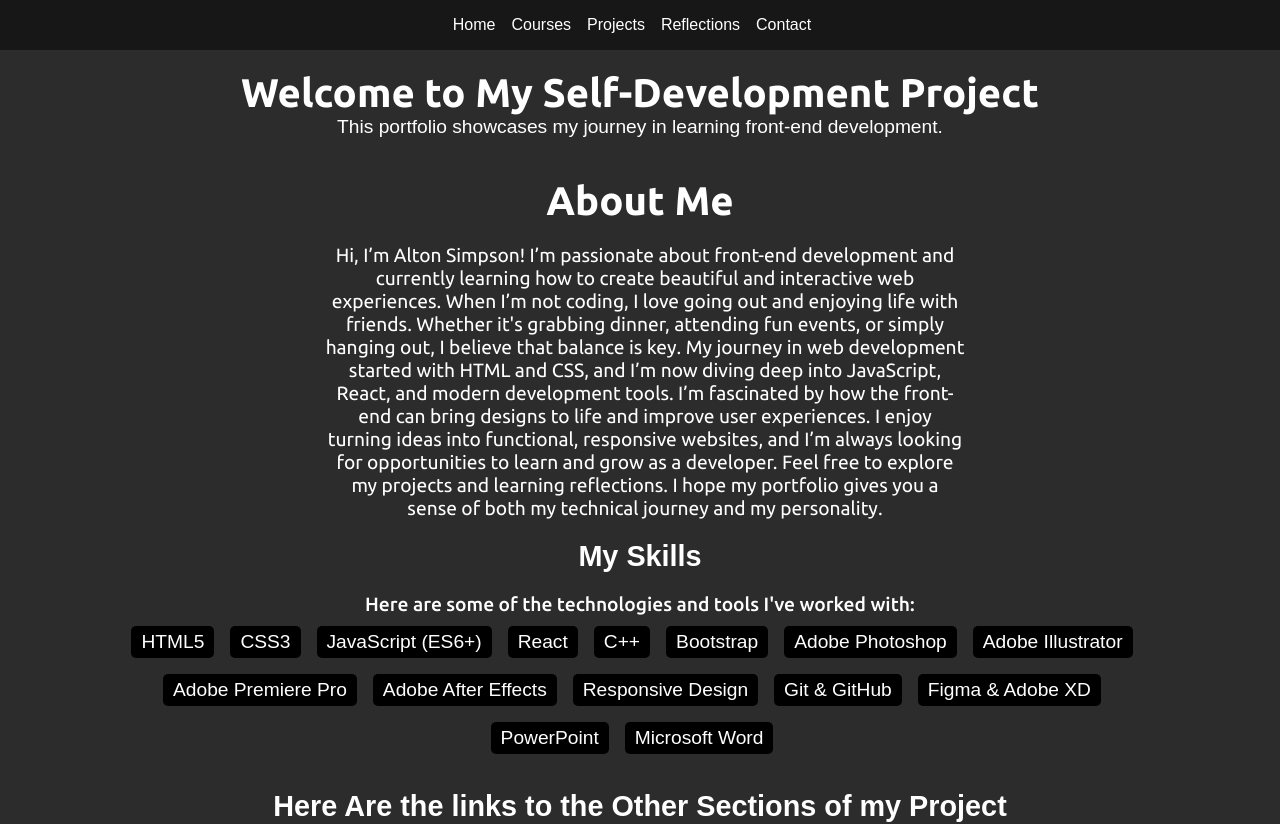
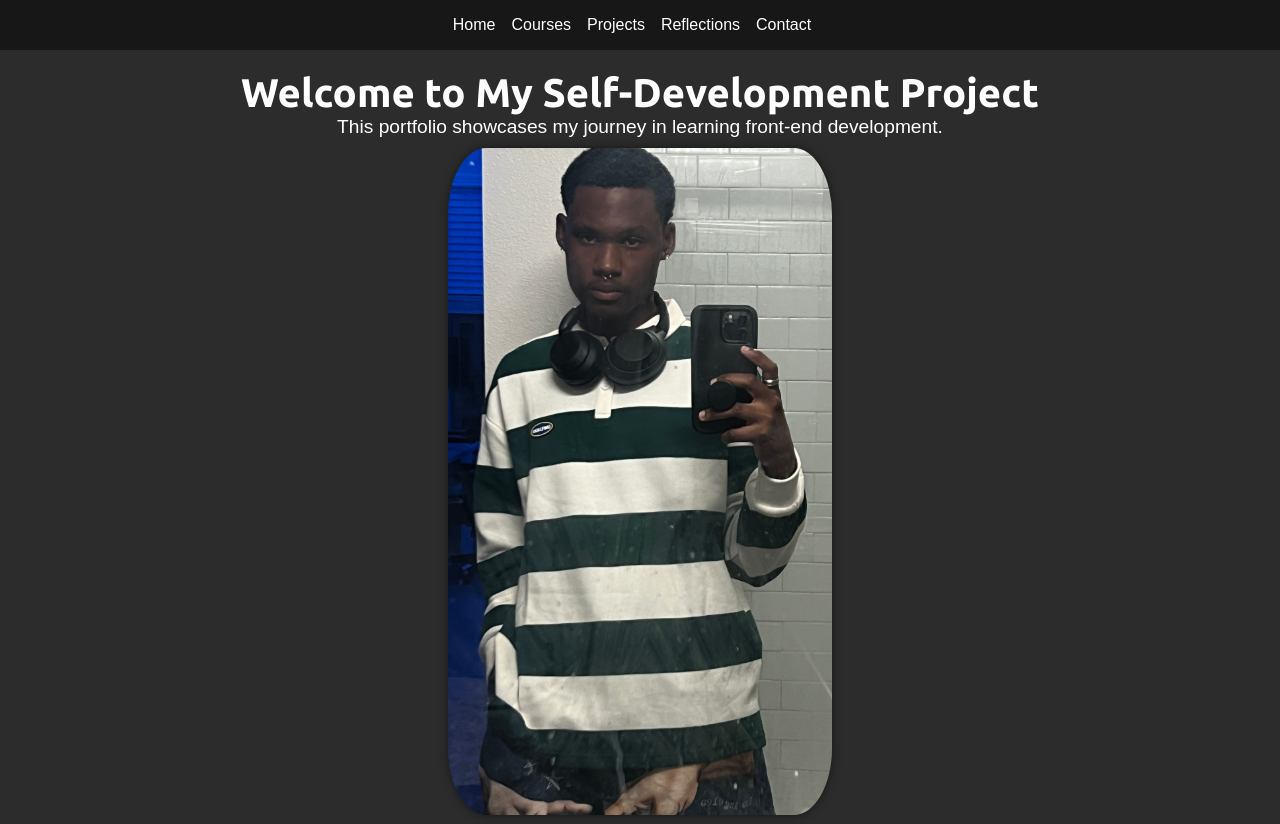
Before and after one commit to Ctrlalton03/Self-Portfolio, a React (Vite) app: page / in a window 1280 px wide. Shown: the top 824 px of the page. Built offline with nearby package versions, Linux system fonts and the light colour scheme; a web font is replaced by a local one.

Commit message:
Final commit for the project

```diff
--- a/src/CSS/Homepage.css
+++ b/src/CSS/Homepage.css
@@ -8,6 +8,24 @@
     box-sizing: border-box;
 }
 
+.AltonSimpson{
+    width: 30%;
+    border-radius: 10%;
+    margin: 10px;
+    box-shadow: 0 0 10px rgba(0, 0, 0, 0.5);
+}
+
+
+.HeaderText{
+    display: flex;
+    flex-wrap: wrap;
+    flex-direction: column;
+    justify-content: center;
+    align-items: center;
+    color: white;
+    width: 100%;
+}
+
 .Contentbody{
     display: flex;
     flex-direction: column;
@@ -15,17 +33,25 @@
     justify-content: center;
     background-color: #2c2c2c;
     color: white;
+
 }
 
 .cta-buttons{
     display: flex;
+    flex-wrap: wrap;
     justify-content: center;
     align-items: center;
     margin-top: 10px;
+    height: 100%;
     width: 100%;
     padding: 10px;
+    gap: 10px;
+}
 
+.cta-buttons a{
+    padding: 5px;
 }
+
 
 .cta-buttons button{
     margin: 0 10px;
@@ -45,6 +71,11 @@
 }
 
 section h1{
+    width: 100%;
+    display: flex;
+    justify-content: center;
+    align-items: center;
+    flex-wrap: wrap;
     font-size: 2.5rem;
     text-align: center;
     margin-top: 20px;
@@ -52,18 +83,22 @@ section h1{
 }
 
 section p{
+    width: 100%;
     font-size: 1.2rem;
     text-align: center;
     font-family: 'Gowun+Batang', sans-serif;
 }
 .BodyContentContainer{
+    width: 100%;
+    margin-top: 10px;
     display: flex;
     flex-direction: column;
     align-items: center;
-    margin-top: 20px;
+    text-align: center;
     font-family: "Gowun+Batang", sans-serif;
     font-size: 1.2rem;
 }
+
 
 
 
@@ -86,7 +121,7 @@ section p{
 .BodyContentText{
     display: flex;
     flex-wrap: wrap;
-    max-width: 50%;
+    width: 80%;
     margin-left: 10px;
 }
 
@@ -101,7 +136,7 @@ section p{
     flex-direction: column;
     justify-content: center;
     margin-top: 20px;
-    width: 80%;
+    width: 50%;
 
 }
 
@@ -139,6 +174,17 @@ section p{
     cursor: pointer;
 }
 
+.skills-list{
+    display: flex;
+    flex-wrap: wrap;
+    justify-content: center;
+    align-items: center;
+    margin-top: 10px;
+    width: 100%;
+    padding: 10px;
+    gap: 10px;
+}
+
 
 @media screen and (max-width: 768px){
 
--- a/src/CSS/Projectpage.css
+++ b/src/CSS/Projectpage.css
@@ -81,7 +81,7 @@
 }
 
 .TechStackInfoContainer p{
-    font-size: 1.2rem;
+    font-size: 1rem;
     font-family: 'Ubuntu', sans-serif;
     color: rgb(255, 255, 255);
 }
--- a/src/pages/Contact.jsx
+++ b/src/pages/Contact.jsx
@@ -17,7 +17,7 @@ const Contact = () => {
             </button>
             <p>Or Send me a email to my Personal email</p>
             <button>
-                <a href="mailto:altonsimpson22@gmail.com>">Perosnal Email</a>
+                <a href="mailto:altonsimpson22@gmail.com>">Personal Email</a>
             </button>
         </section>
         </>
--- a/src/pages/Projects.jsx
+++ b/src/pages/Projects.jsx
@@ -73,7 +73,7 @@ const ProjectsPage = () => {
           </p>
         </div>
         <div className='TechStackInfoContainer'>
-          <h2>Moment Manager: Task Management Web App</h2>
+          <h2>Moment Manager: Task Management App</h2>
           <h3>Technologies Used:</h3>
           <p>
             Built with React for dynamic interactions, alongside
--- a/src/pages/homepage.jsx
+++ b/src/pages/homepage.jsx
@@ -10,6 +10,7 @@ const HomePage = () => {
         <h1>Welcome to My Self-Development Project</h1>
         <p>This portfolio showcases my journey in learning front-end development.</p>
       </section>
+      <img src="../Photo/Profile.jpeg" alt="Alton Simpson" className="AltonSimpson" />
       <section className='BodyContentContainer'>
         <h1>About Me</h1>
       <div className='BodyContent'>
```
Also changed, not shown: public/Photo/Profile.jpeg (added).
